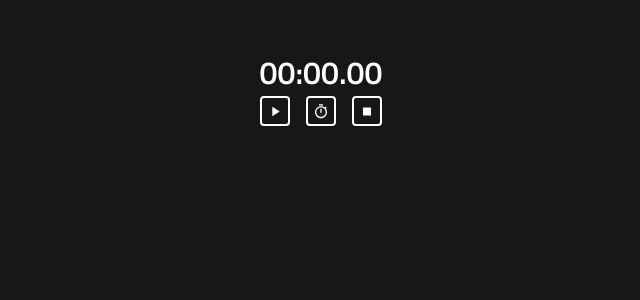
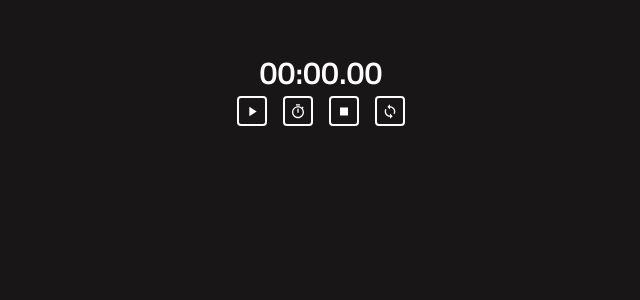
Before and after one commit to snoh666/react-timer-challenge, a React (Create React App) app: page / in a window 1280 px wide. Shown: the top 300 px of the page, without its empty margins (319-959 px from the left). Built offline with nearby package versions, Linux system fonts and the light colour scheme.

Commit message:
Apply ResetLaps function

```diff
--- a/src/components/Stopwatch/Stopwatch.tsx
+++ b/src/components/Stopwatch/Stopwatch.tsx
@@ -5,7 +5,8 @@ import { ReactComponent as TimerIcon } from '@assets/timer.svg';
 import { ReactComponent as PlayIcon } from '@assets/play_arrow.svg';
 import { ReactComponent as PauseIcon } from '@assets/pause.svg';
 import { ReactComponent as StopIcon } from '@assets/stop.svg';
-import { AddLap } from '@redux/laps/actions';
+import { ReactComponent as ResetIcon } from '@assets/loop.svg';
+import { AddLap, ResetLaps } from '@redux/laps/actions';
 import TimeDisplay from '@components/TimeDisplay';
 import Button from '@components/Button';
 
@@ -40,6 +41,11 @@ const Stopwatch: React.FC = () => {
     setCurrentTime(0);
   };
 
+  const resetTimer = () => {
+    stopTimer();
+    dispatch(ResetLaps());
+  };
+
   return (
     <Wrapper>
       <div>
@@ -55,6 +61,9 @@ const Stopwatch: React.FC = () => {
         <Button type='button' onClick={() => stopTimer()}>
           <StopIcon />
         </Button>
+        <Button type='button' onClick={() => resetTimer()}>
+          <ResetIcon />
+        </Button>
       </Row>
     </Wrapper>
   );
```
